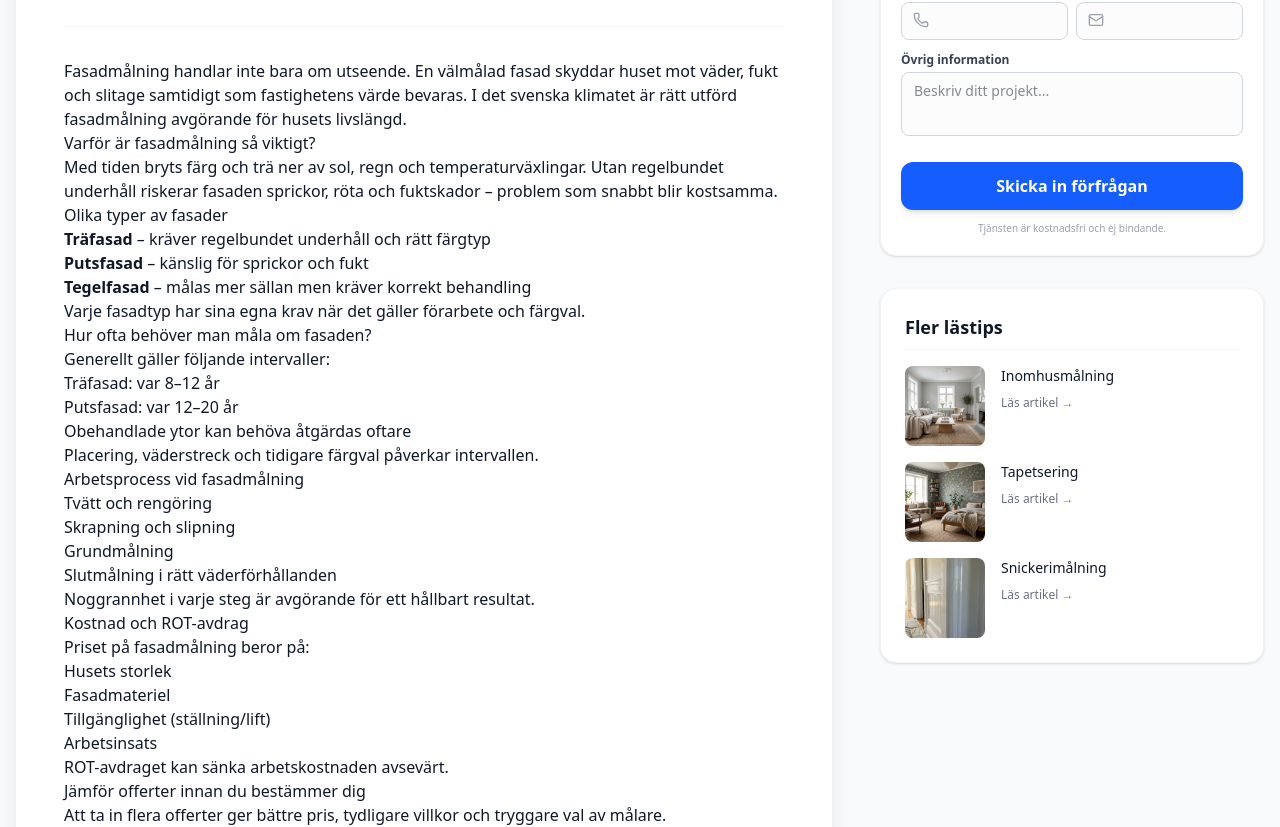
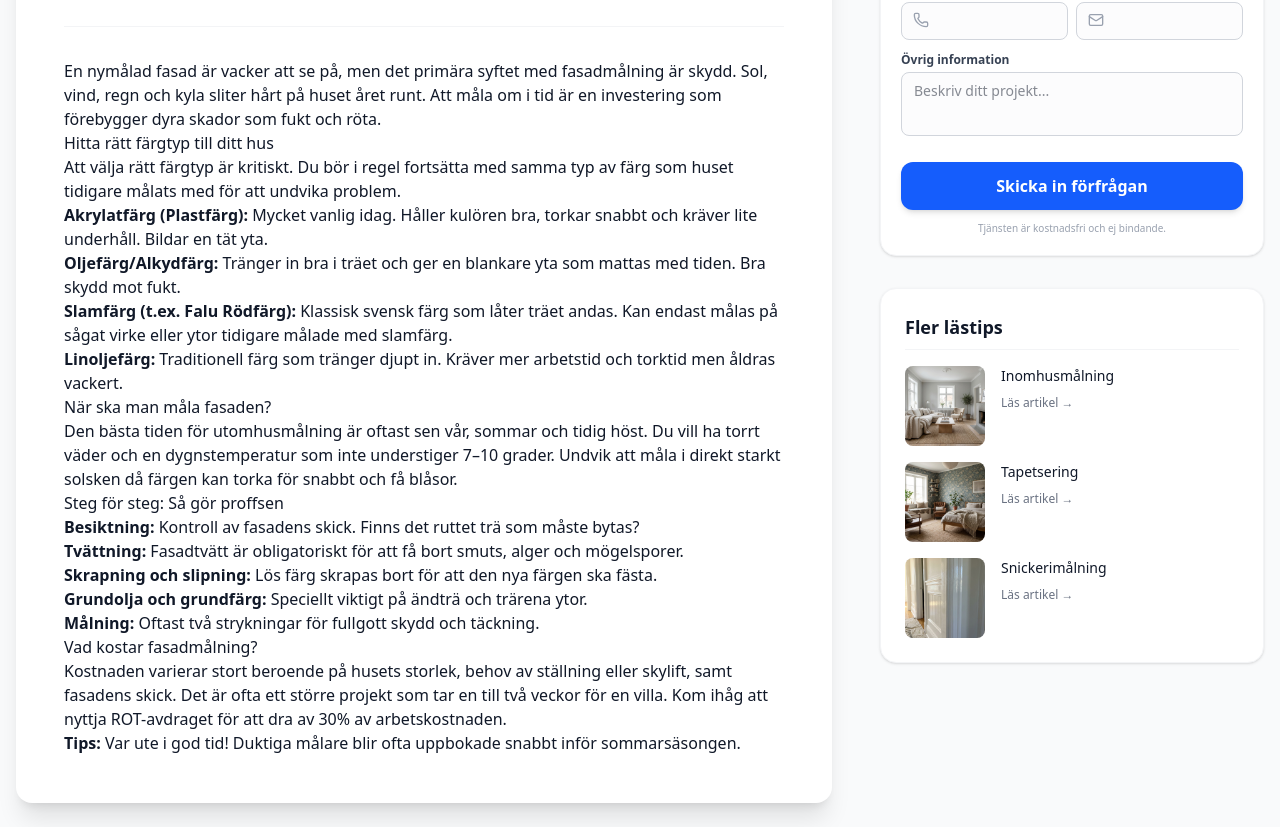
Before and after one commit to Jacobhaf/malarnas-se, a Next.js app: page /artiklar/fasadmalning in a window 1280 px wide. Shown: the part 823-1650 px from the top of the page. Built offline with nearby package versions, Linux system fonts and the light colour scheme.

Commit message:
content: update articles with extensive seo-friendly content

```diff
--- a/src/data/articles.ts
+++ b/src/data/articles.ts
@@ -9,207 +9,145 @@ export interface Article {
 export const ARTICLES: Article[] = [
     {
         slug: "inomhusmalning",
-        title: "Inomhusmålning – ge ditt hem nytt liv med professionell målning",
-        description: "Att måla om inomhus är ett av de mest effektiva sätten att förnya ett hem. Rätt färg, korrekt utfört arbete och noggranna förberedelser kan göra enorm skillnad.",
+        title: "Inomhusmålning – guide till ett perfekt resultat",
+        description: "Ska du måla om hemma? Här går vi igenom allt du behöver veta om inomhusmålning, från färgval och förarbete till kostnad och varför proffshjälp lönar sig.",
         image: "/images/artiklar/inomhus.png",
         content: `
-            <p>Att måla om inomhus är ett av de mest effektiva sätten att förnya ett hem. Rätt färg, korrekt utfört arbete och noggranna förberedelser kan göra enorm skillnad för både känsla och helhetsintryck. Oavsett om det gäller en hel lägenhet, ett enskilt rum eller mindre detaljer är professionell inomhusmålning en investering som lönar sig.</p>
+            <p className="lead">Att måla om inomhus är ett av de mest kostnadseffektiva sätten att förnya sitt hem. Oavsett om det handlar om att ljusa upp ett vardagsrum, ge sovrummet en harmonisk känsla eller fräscha upp en hel lägenhet, så gör rätt färgval och utförande en enorm skillnad. Här guidar vi dig genom processen.</p>
 
-            <h3>Vad ingår i inomhusmålning?</h3>
-            <p>Inomhusmålning är mer än att bara applicera färg på väggarna. Ett väl utfört arbete inkluderar bland annat:</p>
+            <h2>Därför är förarbetet avgörande</h2>
+            <p>Många lockas av att börja måla direkt, men hemligheten bakom ett proffsigt resultat ligger i förarbetet. Utan noggranna förberedelser kommer slutresultatet att avslöja ojämnheter och skavanker.</p>
             <ul>
-                <li>Skydd av golv, möbler och ytor</li>
-                <li>Spackling av hål och ojämnheter</li>
-                <li>Slipning för slät finish</li>
-                <li>Grundmålning vid behov</li>
-                <li>Slutmålning med rätt teknik och färgval</li>
-            </ul>
-            <p>Det är just förarbetet som avgör slutresultatet – och som ofta underskattas vid egen målning.</p>
-
-            <h3>Fördelar med att anlita professionell målare</h3>
-            <p>Att anlita en erfaren målare sparar både tid och frustration. Du får:</p>
-            <ul>
-                <li>Ett jämnt och hållbart resultat</li>
-                <li>Rätt färgtyp för rätt rum</li>
-                <li>Effektiv arbetsprocess</li>
-                <li>Mindre spill och kladd</li>
-                <li>Garanti på arbetet</li>
-            </ul>
-            <p>Professionella målare vet hur olika underlag beter sig och hur ljus påverkar färgval – något som är svårt att läsa sig till.</p>
-
-            <h3>Vanliga rum som målas om</h3>
-            <p>Inomhusmålning är vanligt i:</p>
-            <ul>
-                <li><strong>Vardagsrum</strong> – för ett fräscht och inbjudande helhetsintryck</li>
-                <li><strong>Sovrum</strong> – lugna färger för bättre trivsel</li>
-                <li><strong>Kök</strong> – färger som tål fukt och slitage</li>
-                <li><strong>Hall</strong> – slitstarka ytor som håller över tid</li>
+                <li><strong>Skyddstäckning:</strong> Golv, lister och möbler måste skyddas noga för att undvika färgstänk.</li>
+                <li><strong>Rengöring:</strong> Feta fläckar och damm gör att färgen fäster dåligt. Målartvätt är ofta nödvändigt.</li>
+                <li><strong>Spackling och slipning:</strong> Skruvhål, sprickor och skarvar måste spacklas och slipas för att ytan ska bli helt slät.</li>
             </ul>
 
-            <h3>Vad kostar inomhusmålning?</h3>
-            <p>Priset på inomhusmålning beror på flera faktorer:</p>
+            <h2>Välja rätt färg och glans</h2>
+            <p>Valet av kulör är viktigt, men glansgraden spelar också stor roll för både utseende och funktion.</p>
             <ul>
-                <li>Ytans storlek</li>
-                <li>Skick på väggar och tak</li>
-                <li>Färgtyp och kulör</li>
-                <li>Antal lager</li>
-                <li>Om ROT-avdrag används</li>
-            </ul>
-            <p>För bästa pris är det klokt att jämföra offerter från flera målare.</p>
-
-            <h3>Tips innan du målar om</h3>
-            <ul>
-                <li>Provstryk alltid färgen</li>
-                <li>Tänk på hur dagsljus påverkar kulören</li>
-                <li>Planera arbetet rum för rum</li>
-                <li>Se till att offerten är tydlig</li>
+                <li><strong>Matt färg (Glans 3-5):</strong> Vanligt i tak och ofta på väggar i vardagsrum och sovrum. Ger ett lugnt intryck och döljer ojämnheter bra, men är känsligare för avtorkning.</li>
+                <li><strong>Halvmatt/Silkesmatt (Glans 7-20):</strong> Standard för väggar i kök, hall och barnrum. Tål avtorkning bättre.</li>
+                <li><strong>Halvblank/Blank (Glans 40+):</strong> Används oftast till snickerier, lister och våtrum för maximal slittålighet och fuktskydd.</li>
             </ul>
 
-            <h3>Vill du komma igång?</h3>
-            <p>Genom att jämföra offerter från erfarna målare får du rätt pris och tryggt resultat – utan överraskningar.</p>
+            <h2>Vad kostar det att anlita en målare?</h2>
+            <p>Priset för inomhusmålning varierar beroende på ytans storlek, takhöjd, antal snickerier och hur mycket förarbete som krävs. Generellt kan du räkna med ett timpris på cirka 500–700 kr innan ROT-avdrag. Kom ihåg att ROT-avdraget ger dig 30% avdrag på arbetskostnaden, vilket gör det mycket prisvärt att anlita hjälp.</p>
+
+            <h3>Fördelar med professionell hjälp</h3>
+            <p>Att anlita en målerifirma handlar inte bara om att spara tid. Det handlar om trygghet.</p>
+            <ul>
+                <li><strong>Fackmannamässigt utförande:</strong> Raka linjer, jämna ytor och inga rinnande droppar.</li>
+                <li><strong>Effektivitet:</strong> Proffs arbetar snabbt och strukturerat.</li>
+                <li><strong>Garanti:</strong> Seriösa målare lämnar garanti på sitt arbete.</li>
+            </ul>
+
+            <h2>Checklista inför offerförfrågan</h2>
+            <p>När du begär offerter via Målarnas.se, försök att vara så tydlig som möjligt:</p>
+            <ul>
+                <li>Hur stor är ytan (kvadratmeter golvyta)?</li>
+                <li>Ingår takmålning?</li>
+                <li>Ska lister, dörrar eller element målas?</li>
+                <li>Hur är skicket idag? Behövs mycket spackling eller tapetnedtagning?</li>
+            </ul>
         `
     },
     {
         slug: "fasadmalning",
         title: "Fasadmålning – skydda huset och höj värdet",
-        description: "En välmålad fasad handlar inte bara om utseende. Det skyddar huset mot väder, fukt och slitage samtidigt som fastighetens värde bevaras.",
+        description: "Fasadmålning är husets viktigaste underhåll. Läs om olika färgtyper, när det är dags att måla om och hur du säkerställer att fasaden håller i många år.",
         image: "/images/artiklar/fasad.png",
         content: `
-            <p>Fasadmålning handlar inte bara om utseende. En välmålad fasad skyddar huset mot väder, fukt och slitage samtidigt som fastighetens värde bevaras. I det svenska klimatet är rätt utförd fasadmålning avgörande för husets livslängd.</p>
+            <p className="lead">En nymålad fasad är vacker att se på, men det primära syftet med fasadmålning är skydd. Sol, vind, regn och kyla sliter hårt på huset året runt. Att måla om i tid är en investering som förebygger dyra skador som fukt och röta.</p>
 
-            <h3>Varför är fasadmålning så viktigt?</h3>
-            <p>Med tiden bryts färg och trä ner av sol, regn och temperaturväxlingar. Utan regelbundet underhåll riskerar fasaden sprickor, röta och fuktskador – problem som snabbt blir kostsamma.</p>
+            <h2>Hitta rätt färgtyp till ditt hus</h2>
+            <p>Att välja rätt färgtyp är kritiskt. Du bör i regel fortsätta med samma typ av färg som huset tidigare målats med för att undvika problem.</p>
+            <ul>
+                <li><strong>Akrylatfärg (Plastfärg):</strong> Mycket vanlig idag. Håller kulören bra, torkar snabbt och kräver lite underhåll. Bildar en tät yta.</li>
+                <li><strong>Oljefärg/Alkydfärg:</strong> Tränger in bra i träet och ger en blankare yta som mattas med tiden. Bra skydd mot fukt.</li>
+                <li><strong>Slamfärg (t.ex. Falu Rödfärg):</strong> Klassisk svensk färg som låter träet andas. Kan endast målas på sågat virke eller ytor tidigare målade med slamfärg.</li>
+                <li><strong>Linoljefärg:</strong> Traditionell färg som tränger djupt in. Kräver mer arbetstid och torktid men åldras vackert.</li>
+            </ul>
 
-            <h3>Olika typer av fasader</h3>
-            <ul>
-                <li><strong>Träfasad</strong> – kräver regelbundet underhåll och rätt färgtyp</li>
-                <li><strong>Putsfasad</strong> – känslig för sprickor och fukt</li>
-                <li><strong>Tegelfasad</strong> – målas mer sällan men kräver korrekt behandling</li>
-            </ul>
-            <p>Varje fasadtyp har sina egna krav när det gäller förarbete och färgval.</p>
+            <h2>När ska man måla fasaden?</h2>
+            <p>Den bästa tiden för utomhusmålning är oftast sen vår, sommar och tidig höst. Du vill ha torrt väder och en dygnstemperatur som inte understiger 7–10 grader. Undvik att måla i direkt starkt solsken då färgen kan torka för snabbt och få blåsor.</p>
 
-            <h3>Hur ofta behöver man måla om fasaden?</h3>
-            <p>Generellt gäller följande intervaller:</p>
-            <ul>
-                <li>Träfasad: var 8–12 år</li>
-                <li>Putsfasad: var 12–20 år</li>
-                <li>Obehandlade ytor kan behöva åtgärdas oftare</li>
-            </ul>
-            <p>Placering, väderstreck och tidigare färgval påverkar intervallen.</p>
+            <h2>Steg för steg: Så gör proffsen</h2>
+            <ol>
+                <li><strong>Besiktning:</strong> Kontroll av fasadens skick. Finns det ruttet trä som måste bytas?</li>
+                <li><strong>Tvättning:</strong> Fasadtvätt är obligatoriskt för att få bort smuts, alger och mögelsporer.</li>
+                <li><strong>Skrapning och slipning:</strong> Lös färg skrapas bort för att den nya färgen ska fästa.</li>
+                <li><strong>Grundolja och grundfärg:</strong> Speciellt viktigt på ändträ och trärena ytor.</li>
+                <li><strong>Målning:</strong> Oftast två strykningar för fullgott skydd och täckning.</li>
+            </ol>
 
-            <h3>Arbetsprocess vid fasadmålning</h3>
-            <ul>
-                <li>Tvätt och rengöring</li>
-                <li>Skrapning och slipning</li>
-                <li>Grundmålning</li>
-                <li>Slutmålning i rätt väderförhållanden</li>
-            </ul>
-            <p>Noggrannhet i varje steg är avgörande för ett hållbart resultat.</p>
+            <h2>Vad kostar fasadmålning?</h2>
+            <p>Kostnaden varierar stort beroende på husets storlek, behov av ställning eller skylift, samt fasadens skick. Det är ofta ett större projekt som tar en till två veckor för en villa. Kom ihåg att nyttja ROT-avdraget för att dra av 30% av arbetskostnaden.</p>
 
-            <h3>Kostnad och ROT-avdrag</h3>
-            <p>Priset på fasadmålning beror på:</p>
-            <ul>
-                <li>Husets storlek</li>
-                <li>Fasadmateriel</li>
-                <li>Tillgänglighet (ställning/lift)</li>
-                <li>Arbetsinsats</li>
-            </ul>
-            <p>ROT-avdraget kan sänka arbetskostnaden avsevärt.</p>
-
-            <h3>Jämför offerter innan du bestämmer dig</h3>
-            <p>Att ta in flera offerter ger bättre pris, tydligare villkor och tryggare val av målare.</p>
+            <p><strong>Tips:</strong> Var ute i god tid! Duktiga målare blir ofta uppbokade snabbt inför sommarsäsongen.</p>
         `
     },
     {
         slug: "tapetsering",
-        title: "Tapetsering – skapa karaktär och personlighet i hemmet",
-        description: "Tapetsering är ett effektivt sätt att ge ett rum helt ny känsla. Skapa allt från diskret elegans till tydliga uttryck med professionell hjälp.",
+        title: "Tapetsering – skapa karaktär och personlighet",
+        description: "Tapeter kan förändra ett rum helt. Lär dig om mönsterpassning, olika tapetkvaliteter och varför underarbetet är nyckeln till ett bubbelfritt resultat.",
         image: "/images/artiklar/tapetsering.png",
         content: `
-            <p>Tapetsering är ett effektivt sätt att ge ett rum helt ny känsla. Med dagens stora utbud av tapeter kan du skapa allt från diskret elegans till tydliga uttryck. Med professionell tapetsering blir resultatet snyggt, hållbart och exakt.</p>
+            <p className="lead">Med tapeter kan du skapa en atmosfär som färg sällan kan matcha. Från djärva mönster till diskreta strukturer – möjligheterna är oändliga. Men tapetsering kräver tålamod, precision och kunskap för att resultatet ska bli perfekt.</p>
 
-            <h3>Olika typer av tapeter</h3>
+            <h2>Non-woven, papper eller vinyl?</h2>
+            <p>Det finns olika typer av tapeter med olika egenskaper:</p>
             <ul>
-                <li>Papperstapet</li>
-                <li>Non-woven (easy-up)</li>
-                <li>Vinyl</li>
-                <li>Fototapet</li>
-                <li>Textiltapet</li>
-            </ul>
-            <p>Varje typ kräver sin teknik och sitt underlag.</p>
-
-            <h3>Varför anlita en tapetserare?</h3>
-            <p>Tapetsering kräver precision. Minsta snedhet syns direkt, särskilt vid mönsterpassning. En professionell tapetserare säkerställer:</p>
-            <ul>
-                <li>Perfekta skarvar</li>
-                <li>Rakt mönster</li>
-                <li>Slätt slutresultat</li>
-                <li>Tidsbesparing</li>
+                <li><strong>Non-woven (EasyUp):</strong> De flesta moderna tapeter är av denna typ. De är formstabila, enkla att sätta upp (limma direkt på väggen) och kräver ingen blötläggning.</li>
+                <li><strong>Papperstapet:</strong> Klassisk variant som ska förlimmas på baksidan och svälla innan uppsättning. Kräver mer teknik.</li>
+                <li><strong>Vinyltapet:</strong> Tålig och avtorkningsbar yta, perfekt för kök eller hall.</li>
+                <li><strong>Fototapet:</strong> Stora motiv som kräver exakt passning för att bilden ska bli hel.</li>
             </ul>
 
-            <h3>Förberedelser inför tapetsering</h3>
+            <h2>Hemligheten är en slät vägg</h2>
+            <p>En snygg tapet kan inte dölja en ful vägg. Tvärtom syns ojämnheter ofta igenom.</p>
             <ul>
-                <li>Gamla tapeter tas bort</li>
-                <li>Väggar spacklas och slipas</li>
-                <li>Underlaget grundas vid behov</li>
+                <li><strong>Ta bort gammal tapet:</strong> Om det sitter flera lager gammal tapet bör dessa ofta tas ner eller ångas bort.</li>
+                <li><strong>Bredspackling:</strong> På ojämna väggar, eller väggar med strukturtapet (t.ex. glasfiberväv), krävs ofta bredspackling för att få en helt slät yta.</li>
+                <li><strong>Grundmålning:</strong> Att grundmåla väggen innan tapetsering förhindrar att underlaget lyser igenom och gör att tapeten fäster bättre (samt blir enklare att ta ner i framtiden).</li>
             </ul>
-            <p>Ett bra underarbete är helt avgörande.</p>
 
-            <h3>Vad kostar tapetsering?</h3>
-            <p>Priset påverkas av:</p>
-            <ul>
-                <li>Tapettyp</li>
-                <li>Väggarnas skick</li>
-                <li>Mönsterpassning</li>
-                <li>Antal kvadratmeter</li>
-            </ul>
-            <p>Genom att jämföra offerter får du rätt pris och rätt hantverkare.</p>
+            <h2>Mönsterpassning – en konst</h2>
+            <p>Att sätta upp en enfärgad tapet är en sak. Att mönsterpassa en stormönstrad tapet över en hel vägg, runt hörn och vid fönster är betydligt svårare. Ett vanligt misstag vid gör-det-själv-arbete är att man inte räknar med spill vid mönsterpassning och står där med för lite tapet, eller att mönstret hamnar snett.</p>
 
-            <h3>Vill du ha ett perfekt resultat?</h3>
-            <p>Låt en erfaren tapetserare göra jobbet – och slipp frustration och sneda våder.</p>
+            <h2>Varför anlita proffs för tapetsering?</h2>
+            <p>En yrkesmålare ser till att våderna sitter rakt, att skarvarna blir osynliga (kant-i-kant) och att mönstret flödar perfekt genom rummet. Dessutom går arbetet snabbt. Du slipper kladd med lim, bubblor och veck.</p>
         `
     },
     {
         slug: "snickerimalning",
-        title: "Snickerimålning – detaljerna som gör skillnad",
-        description: "Snickerimålning omfattar målning av lister, dörrar, fönster och köksluckor. Det är detaljerna som avgör om ett rum känns genomarbetat.",
+        title: "Snickerimålning – detaljerna som gör helheten",
+        description: "Fräscha upp köksluckor, lister eller dörrar? Snickerimålning är ett hantverk som kräver noggrannhet. Läs om sprutlackering vs penselmålning här.",
         image: "/images/artiklar/snickerimalning.png",
         content: `
-            <p>Snickerimålning omfattar målning av lister, dörrar, fönster, trappräcken och köksluckor. Det är ofta dessa detaljer som avgör om ett rum känns genomarbetat eller inte. Snickerimålning kräver precision, rätt färg och rätt teknik.</p>
+            <p className="lead">Lister, dörrfoder, fönsterbrädor, köksluckor och garderober. Snickerierna är hemmets "ramverk". När dessa är slitna eller gulnade drar de ner intrycket av hela rummet, oavsett hur fina väggarna är. Nymålade snickerier ger en omedelbar känsla av nytt och fräscht.</p>
 
-            <h3>Vad räknas som snickerier?</h3>
+            <h2>Penselmålning eller sprutlackering?</h2>
+            <p>Det finns två huvudsakliga metoder för snickerimålning:</p>
+            <h3>1. Pensel- och rullmålning på plats</h3>
+            <p>Detta är vanligast för fasta snickerier som lister, karmar, trappor och fönster som inte kan monteras ner. En duktig målare använder penslar av hög kvalitet för att minimera penseldrag och få den där "flytande" ytan.</p>
+
+            <h3>2. Sprutlackering</h3>
+            <p>För lösa delar som köksluckor, lådfronter och innerdörrar är sprutlackering i verkstad oftast överlägset. Resultatet blir en helt slät, fabriksliknande finish som är extremt hållbar.</p>
+
+            <h2>Utmaningar med snickerimålning</h2>
+            <p>Snickerifärg är ofta blankare (halvblank/blank) än väggfärg, vilket gör att minsta dammkorn eller ojämnhet syns tydligare. Färgen har också andra egenskaper och kan vara svårare att stryka ut jämnt utan att den rinner.</p>
             <ul>
-                <li>Golv- och taklister</li>
-                <li>Dörrar och karmar</li>
-                <li>Fönsterbågar</li>
-                <li>Köksluckor</li>
-                <li>Garderobsdörrar</li>
+                <li><strong>Slipning:</strong> Ytan måste mattas ner ordentligt för att färgen ska bita.</li>
+                <li><strong>Kvistlack:</strong> På nytt trä måste kvistar lackas (ofta 2 gånger) för att inte kåda ska blöda igenom och ge gula fläckar.</li>
+                <li><strong>Mellanslipning:</strong> Proffs slipar ofta lätt mellan strykningarna för att få bort "resning" i träet och damm.</li>
             </ul>
 
-            <h3>Varför är snickerimålning extra krävande?</h3>
-            <p>Till skillnad från väggar syns minsta ojämnhet direkt. Penseldrag, rinningar eller damm i färgen försämrar helhetsintrycket.</p>
+            <h2>Renovera köket med färg</h2>
+            <p>Att lackera om köksluckorna är ett smart och miljövänligt alternativ till att byta ut hela köket. Det kostar en bråkdel av priset för ett nytt kök men ger känslan av en totalrenovering. Kombinera med nya handtag och nymålade väggar så har du ett "nytt" kök på en vecka.</p>
 
-            <h3>Arbetsprocess vid snickerimålning</h3>
-            <ul>
-                <li>Noggrann rengöring</li>
-                <li>Slipning</li>
-                <li>Grundmålning</li>
-                <li>Mellanslipning</li>
-                <li>Slutmålning med rätt glans</li>
-            </ul>
-            <p>Professionella målare använder ofta sprutlackering eller specialpenslar för bästa finish.</p>
-
-            <h3>Kostnad och tidsåtgång</h3>
-            <p>Priset beror på:</p>
-            <ul>
-                <li>Antal snickerier</li>
-                <li>Skick och tidigare behandling</li>
-                <li>Färgtyp och glansgrad</li>
-            </ul>
-            <p>Att måla snickerier själv är tidskrävande – proffs gör det snabbare och snyggare.</p>
-
-            <h3>Ett hem som känns nytt</h3>
-            <p>Med professionell snickerimålning lyfts hela bostaden, utan att du behöver renovera stort.</p>
+            <h2>Vi hjälper dig hitta rätt expertis</h2>
+            <p>Oavsett om du behöver precisionsmålning av stuckatur och lister, eller lackering av en hel köksinredning, hjälper Målarnas.se dig att hitta specialister på snickerimålning i ditt område.</p>
         `
     }
 ];
```
